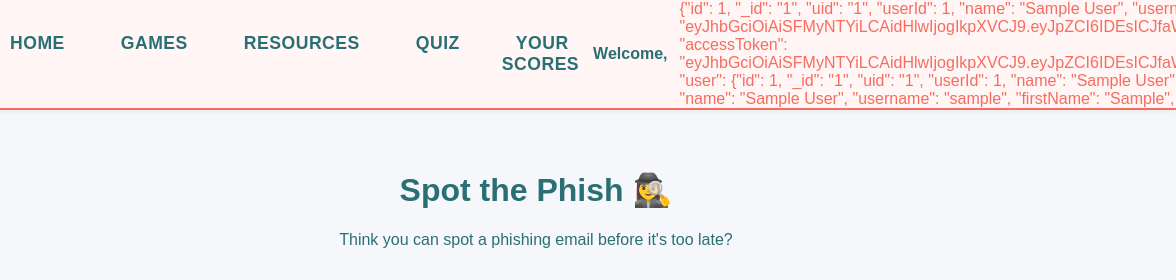
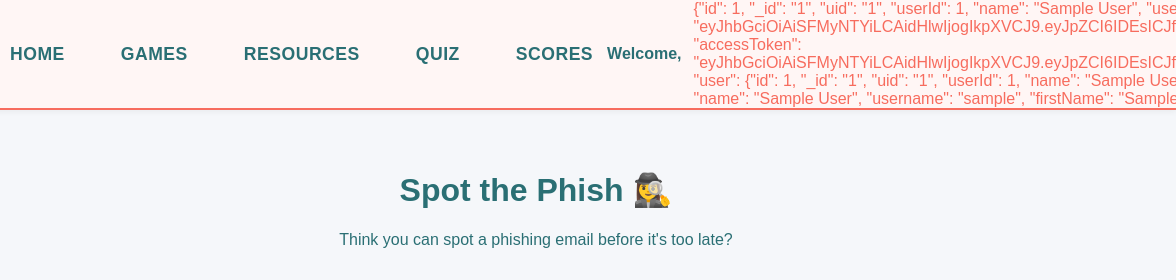
Before and after one commit to skeldrose/hooked, a website: page games.html in a window 1280 px wide. Shown: the top 280 px of the page, 104-1280 px from the left. Drawn offline with Linux system fonts and the light colour scheme; sample sign-in values are in the browser's storage.

Commit message:
Hooked V9 Styling Update
Updates to styling and Nav bar.

```diff
--- a/games.html
+++ b/games.html
@@ -14,7 +14,7 @@
       <li><a href="games.html">Games</a></li>
       <li><a href="resources.html">Resources</a></li>
       <li><a href="quiz.html">Quiz</a></li>
-      <li><a href="your_scores.html">Your Scores</a></li>
+      <li><a href="your_scores.html">Scores</a></li>
     </ul>
     <div class="nav-user" id="user-info"></div>
   </nav>
```
Also changed, not shown: index.html (+1 -1 lines), quiz.html (+1 -1 lines), resources.html (+1 -1 lines), spot_the_phish_start.html (+1 -1 lines), your_scores.html (+1 -1 lines).
